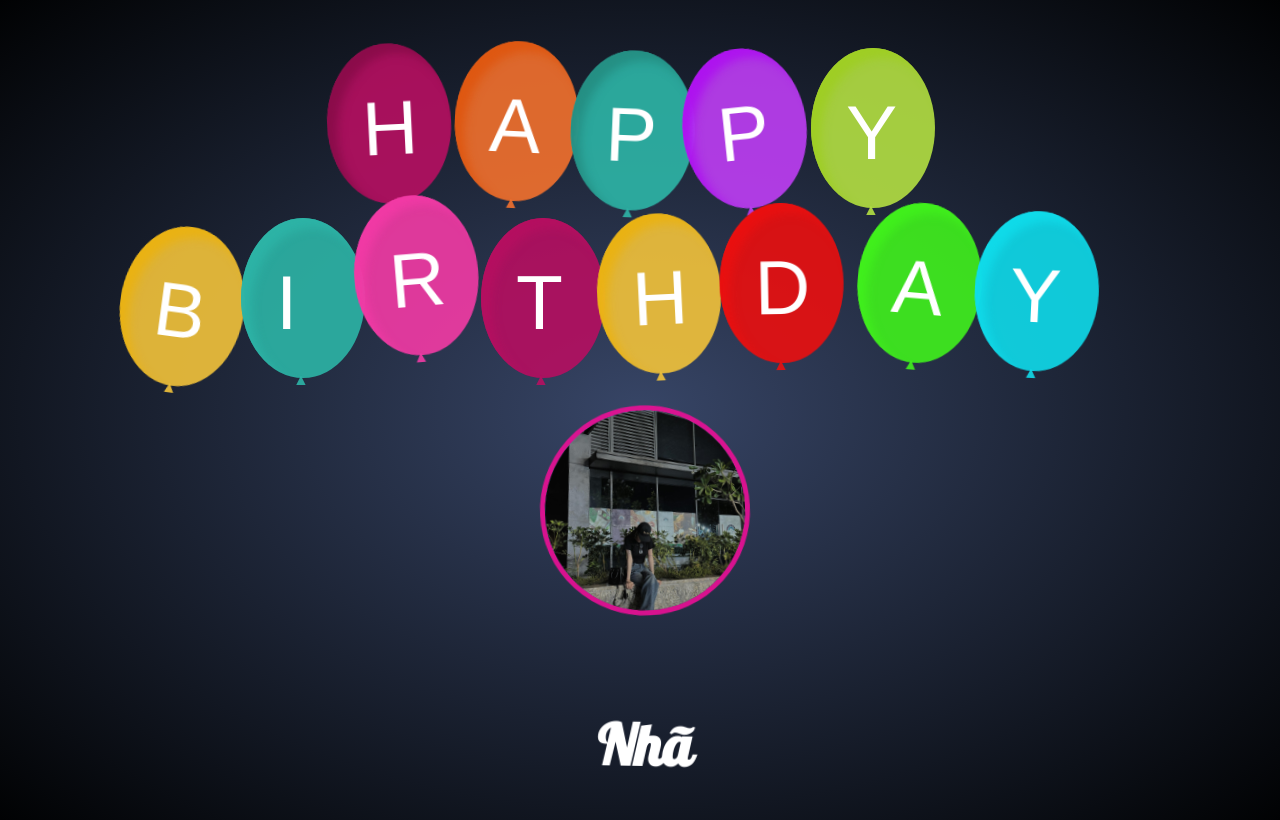
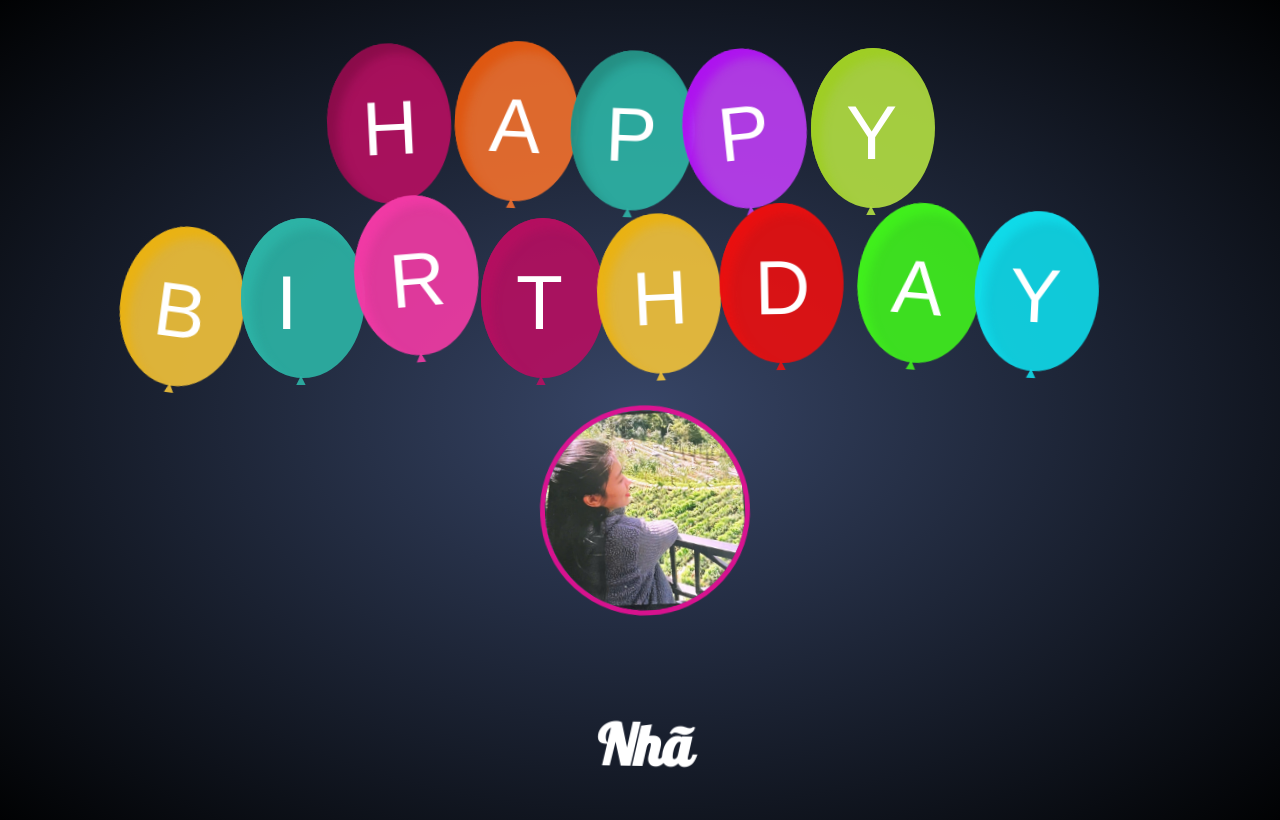
Before and after one commit to Mangojuices014/HappyBirthday, a plain HTML site: page HappyBirthday/HappyBirthday.html in a window 1280 px wide. Drawn offline with nearby package versions, Linux system fonts and the light colour scheme; a web font is replaced by a local one.

Commit message:
Update HappyBirthday.html

```diff
--- a/HappyBirthday/HappyBirthday.html
+++ b/HappyBirthday/HappyBirthday.html
@@ -50,7 +50,7 @@
         </div>
         <div class="avatar">
           <img
-            src="./duyenjpg.jpg"
+            src="./nguoidep.png"
             alt=""
             class="avatar__img"
             onclick="showMessage()"
```
